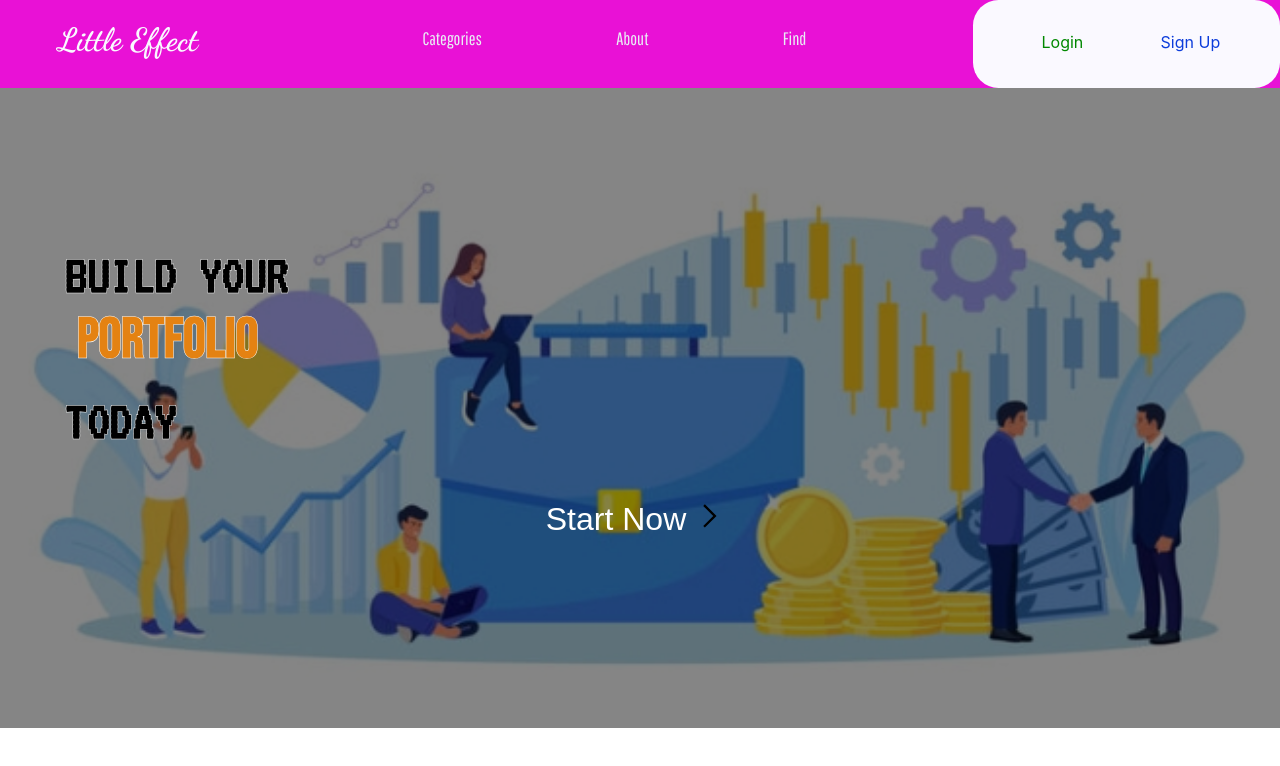
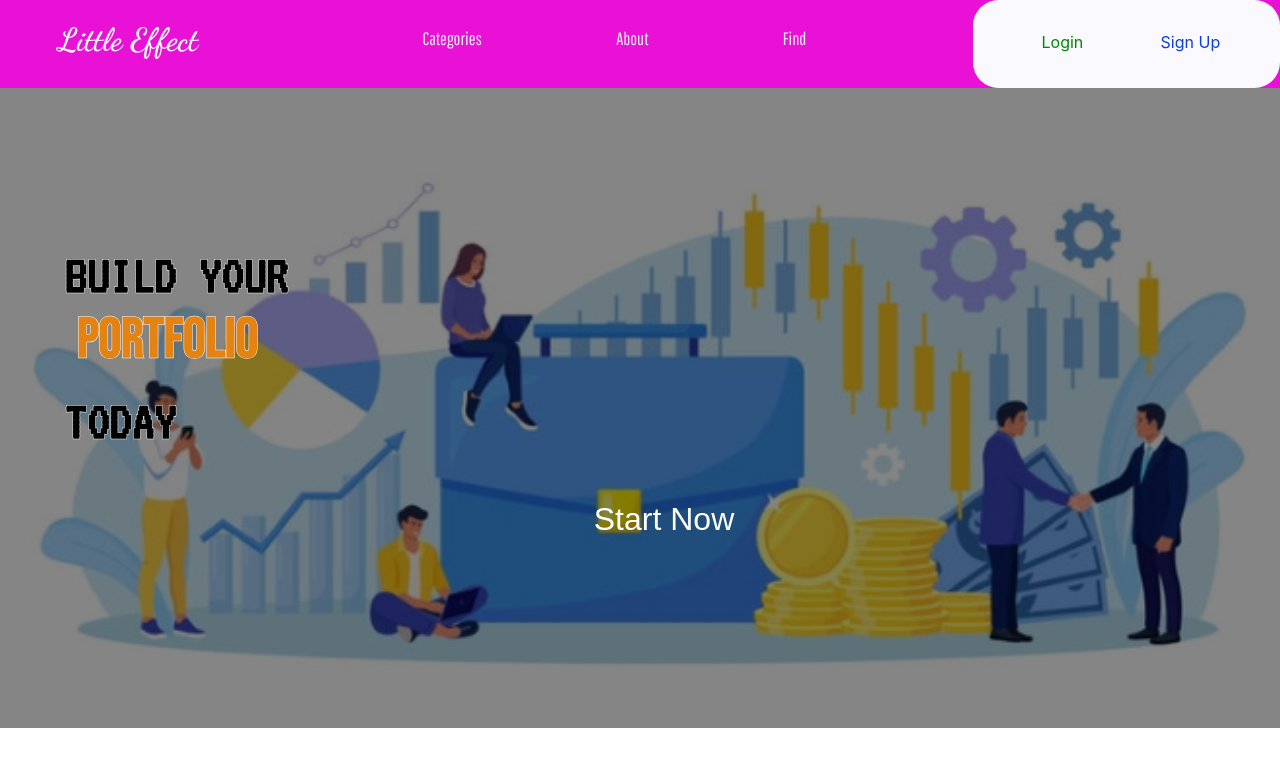
Before and after one commit to ec-ebube/Freelancing_frontend, a React (Create React App) app: page / in a window 1280 px wide. Shown: the top 766 px of the page. Built offline with nearby package versions, Linux system fonts and the light colour scheme.

Commit message:
17 July 2023

```diff
--- a/src/Components/Home/HomeOne.js
+++ b/src/Components/Home/HomeOne.js
@@ -21,10 +21,10 @@ function HomeOne() {
           </div> */}
         </div>
         <button className='startbtn' >
-          Start Now
-          <svg xmlns="http://www.w3.org/2000/svg" height="28" viewBox="0 -960 960 960" width="48">
+          <svg xmlns="http://www.w3.org/2000/svg" height="28" viewBox="0 -960 960 960" width="48" className='arrowIcon'>
             <path d="m304-82-56-57 343-343-343-343 56-57 400 400L304-82Z" />
           </svg>
+          Start Now
         </button>
       </div>
     </div>
--- a/src/Styles/Home.css
+++ b/src/Styles/Home.css
@@ -115,10 +115,16 @@
   cursor: pointer;
 }
 .arrowIcon {
-  color: #12e41d;
+  fill: #fff;
+  transition: 0.5s;
+  visibility: hidden;
 }
 .startbtn:hover {
   transform: scale(1.2);
+}
+.startbtn:hover .arrowIcon {
+  visibility: visible;
+  transform: translateX(180px);
 }
 /* .desImg{
   background-color: red;
```
